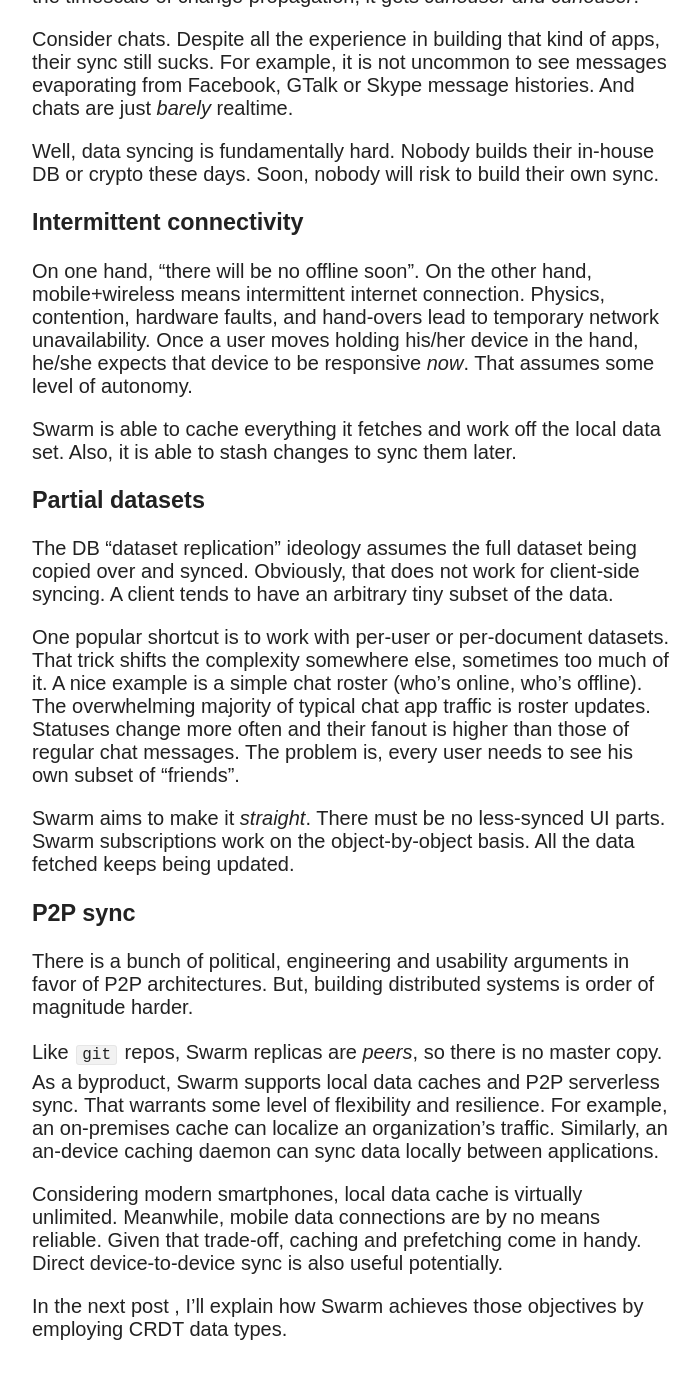
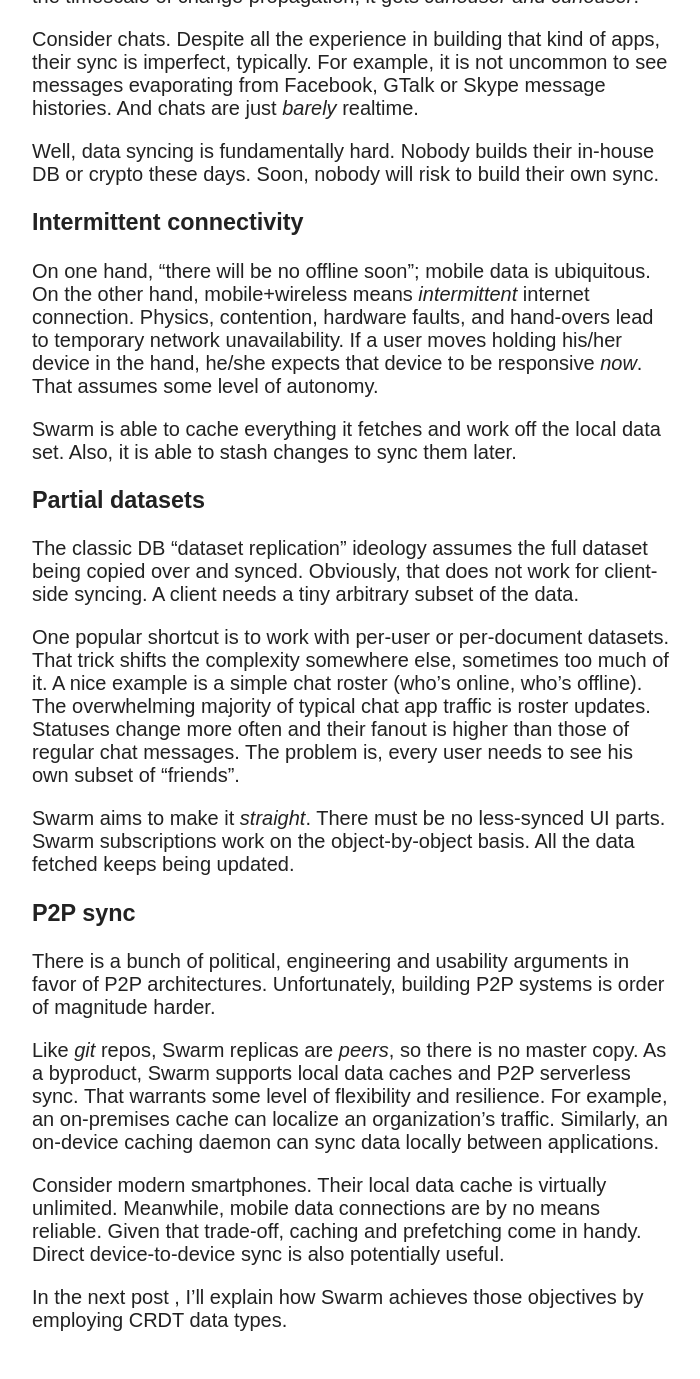
Before and after one commit to swarmdb/swarmdb.github.io, a Jekyll site: the page built from _posts/2015-07-02-1of5.md, in a window 1280 px wide and 1400 px high, scrolled down 1715 px. Shown: the top 1379 px of the window, without its empty margins (318-1018 px from the left). Built offline with Jekyll 4.4.1, drawn with Linux system fonts in a browser that asks for light colours; nearby versions of some CDN libraries; comment, search, counter and statistics services are not loaded.

Commit message:
spelling/style

```diff
--- a/_posts/2015-07-02-1of5.md
+++ b/_posts/2015-07-02-1of5.md
@@ -40,20 +40,20 @@
 
 Going further on the realtimeness scale, interesting things start to happen. Arguably, Google Docs was the first Web app to experience those effects. Once the timescale of changes starts being smaller than the timescale of change propagation, it gets *curiouser and curiouser*.
 
-Consider chats. Despite all the experience in building that kind of apps, their sync still sucks. For example, it is not uncommon to see messages evaporating from Facebook, GTalk or Skype message histories. And chats are just *barely* realtime.
+Consider chats. Despite all the experience in building that kind of apps, their sync is imperfect, typically. For example, it is not uncommon to see messages evaporating from Facebook, GTalk or Skype message histories. And chats are just *barely* realtime.
 
 Well, data syncing is fundamentally hard. Nobody builds their in-house DB or crypto these days. Soon, nobody will risk to build their own sync.
 
 ### Intermittent connectivity
 
-On one hand, "there will be no offline soon". On the other hand, mobile+wireless means intermittent internet connection. Physics, contention, hardware faults, and hand-overs lead to temporary network unavailability.
-Once a user moves holding his/her device in the hand, he/she expects that device to be responsive *now*. That assumes some level of autonomy.
+On one hand, "there will be no offline soon"; mobile data is ubiquitous. On the other hand, mobile+wireless means *intermittent* internet connection. Physics, contention, hardware faults, and hand-overs lead to temporary network unavailability.
+If a user moves holding his/her device in the hand, he/she expects that device to be responsive *now*. That assumes some level of autonomy.
 
 Swarm is able to cache everything it fetches and work off the local data set. Also, it is able to stash changes to sync them later.
 
 ### Partial datasets
 
-The DB "dataset replication" ideology assumes the full dataset being copied over and synced. Obviously, that does not work for client-side syncing. A client tends to have an arbitrary tiny subset of the data.
+The classic DB "dataset replication" ideology assumes the full dataset being copied over and synced. Obviously, that does not work for client-side syncing. A client needs a tiny arbitrary subset of the data.
 
 One popular shortcut is to work with per-user or per-document datasets. That trick shifts the complexity somewhere else, sometimes too much of it.
 A nice example is a simple chat roster (who's online, who's offline).
@@ -64,13 +64,12 @@
 
 ### P2P sync
 
-There is a bunch of political, engineering and usability arguments in favor of P2P architectures. But, building distributed systems is order of magnitude harder.
+There is a bunch of political, engineering and usability arguments in favor of P2P architectures. Unfortunately, building P2P systems is order of magnitude harder.
 
-Like `git` repos, Swarm replicas are *peers*, so there is no master copy.
-As a byproduct, Swarm supports local data caches and P2P serverless sync.  That warrants some level of flexibility and resilience. For example, an on-premises cache can localize an organization's traffic. Similarly, an an-device caching daemon can sync data locally between applications.
+Like *git* repos, Swarm replicas are *peers*, so there is no master copy.
+As a byproduct, Swarm supports local data caches and P2P serverless sync.  That warrants some level of flexibility and resilience. For example, an on-premises cache can localize an organization's traffic. Similarly, an on-device caching daemon can sync data locally between applications.
 
-Considering modern smartphones, local data cache is virtually unlimited. Meanwhile, mobile data connections are by no means reliable. Given that trade-off, caching and prefetching come in handy.
-Direct device-to-device sync is also useful potentially.
+Consider modern smartphones. Their local data cache is virtually unlimited. Meanwhile, mobile data connections are by no means reliable. Given that trade-off, caching and prefetching come in handy. Direct device-to-device sync is also potentially useful.
 
 
 In the next post , I'll explain how Swarm achieves those objectives by employing CRDT data types.
```
